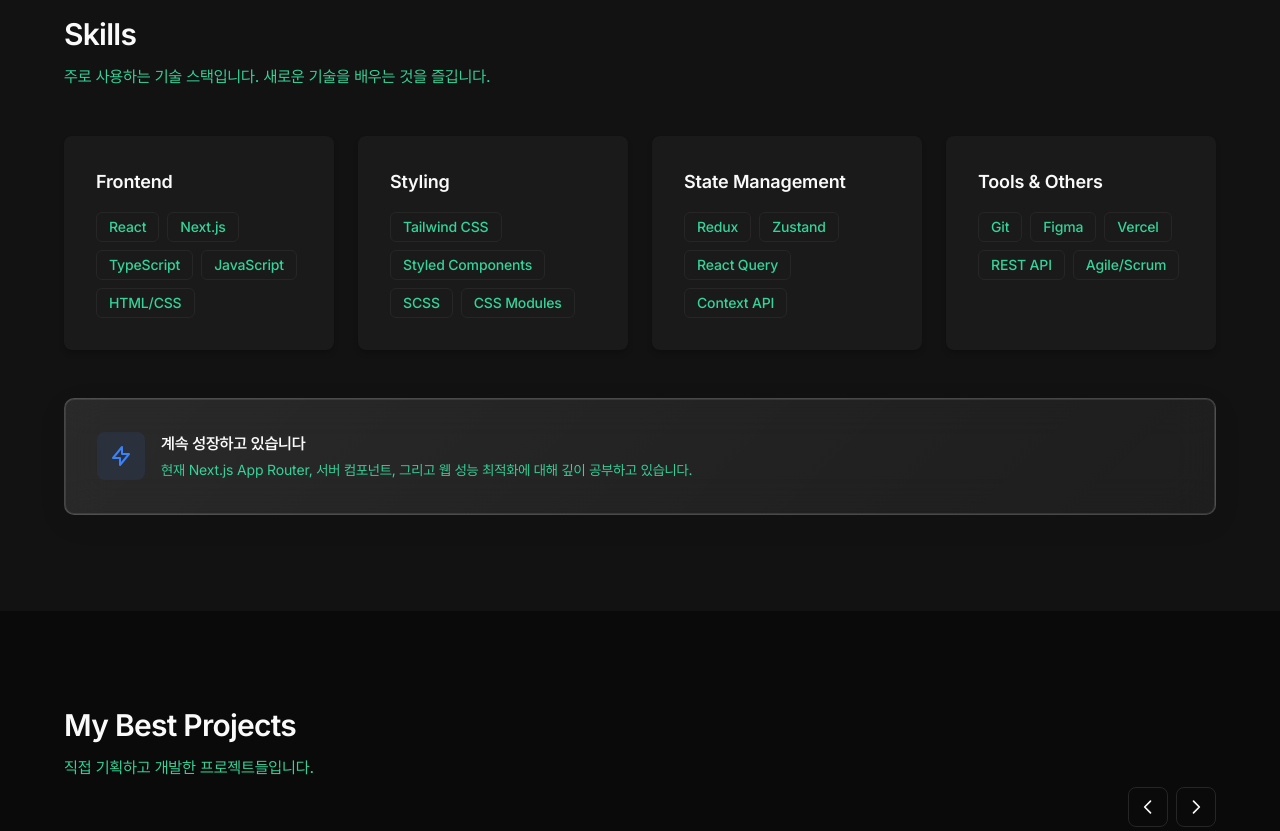
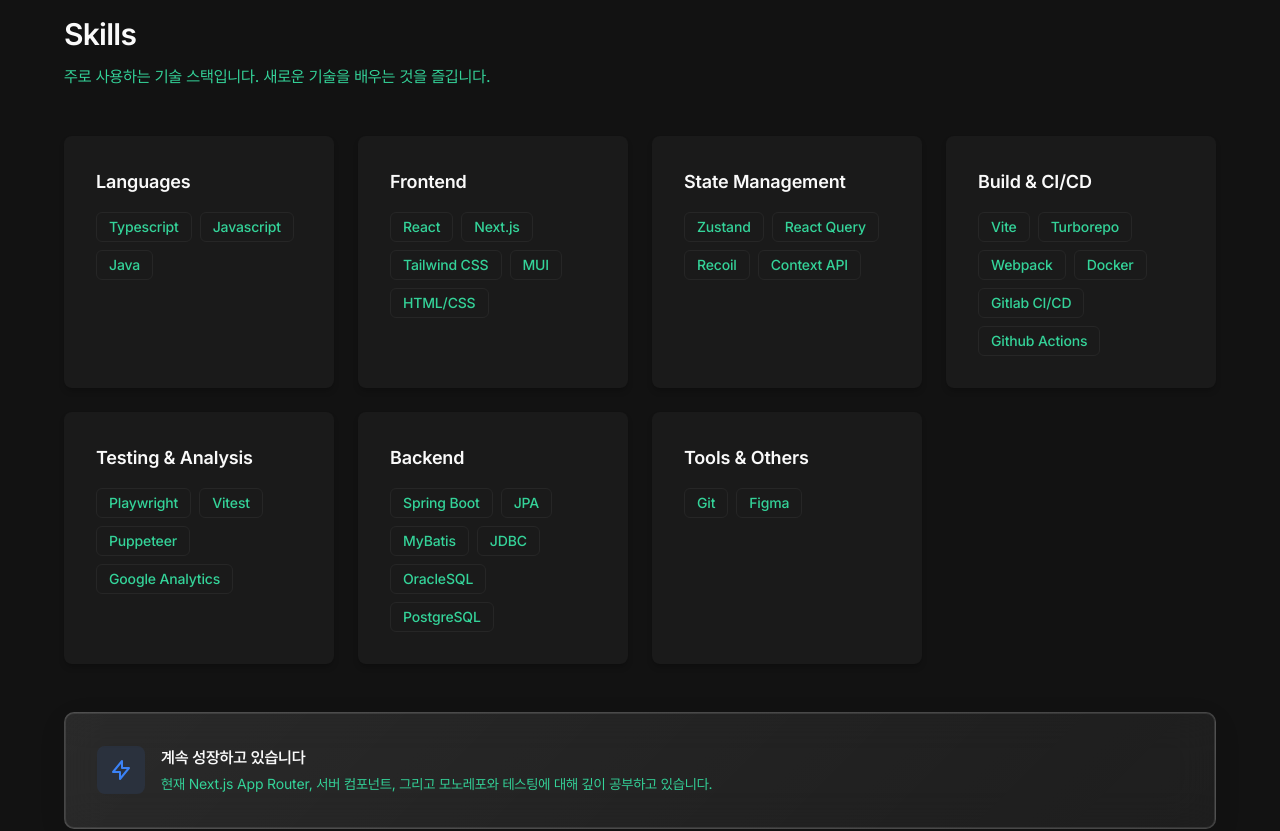
Before and after one commit to kingkiboots/portfolio, a Next.js app: page / in a window 1280 px wide. Shown: the part 880-1711 px from the top of the page. Built offline with nearby package versions, Linux system fonts and the light colour scheme.

Commit message:
feat: 스킬 섹션 컨텐츠 추가

```diff
--- a/src/widgets/home/ui/SkillsSection.tsx
+++ b/src/widgets/home/ui/SkillsSection.tsx
@@ -10,20 +10,46 @@
 
 const skillCategories: SkillCategory[] = [
   {
-    title: "Frontend",
-    skills: ["React", "Next.js", "TypeScript", "JavaScript", "HTML/CSS"],
+    title: "Languages",
+    skills: ["Typescript", "Javascript", "Java"],
   },
   {
-    title: "Styling",
-    skills: ["Tailwind CSS", "Styled Components", "SCSS", "CSS Modules"],
+    title: "Frontend",
+    skills: ["React", "Next.js", "Tailwind CSS", "MUI", "HTML/CSS"],
   },
   {
     title: "State Management",
-    skills: ["Redux", "Zustand", "React Query", "Context API"],
+    skills: ["Zustand", "React Query", "Recoil", "Context API"],
+  },
+  {
+    title: "Build & CI/CD",
+    skills: [
+      "Vite",
+      "Turborepo",
+      "Webpack",
+      "Docker",
+      "Gitlab CI/CD",
+      "Github Actions",
+    ],
+  },
+  {
+    title: "Testing & Analysis",
+    skills: ["Playwright", "Vitest", "Puppeteer", "Google Analytics"],
+  },
+  {
+    title: "Backend",
+    skills: [
+      "Spring Boot",
+      "JPA",
+      "MyBatis",
+      "JDBC",
+      "OracleSQL",
+      "PostgreSQL",
+    ],
   },
   {
     title: "Tools & Others",
-    skills: ["Git", "Figma", "Vercel", "REST API", "Agile/Scrum"],
+    skills: ["Git", "Figma"],
   },
 ];
 
@@ -85,8 +111,8 @@
                   계속 성장하고 있습니다
                 </h4>
                 <p className="text-secondary text-sm leading-relaxed">
-                  현재 Next.js App Router, 서버 컴포넌트, 그리고 웹 성능
-                  최적화에 대해 깊이 공부하고 있습니다.
+                  현재 Next.js App Router, 서버 컴포넌트, 그리고 모노레포와
+                  테스팅에 대해 깊이 공부하고 있습니다.
                 </p>
               </div>
             </div>
```
